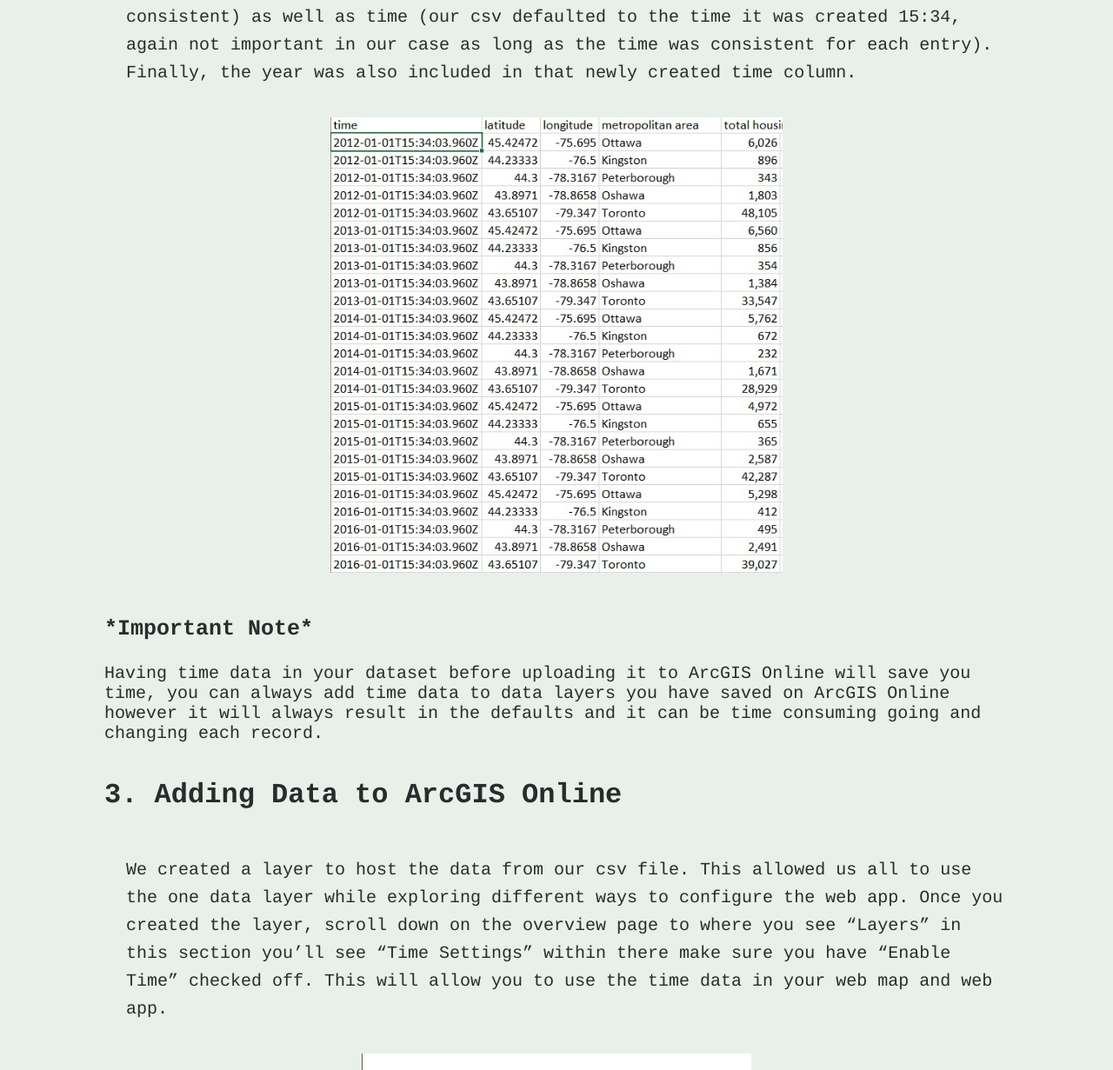
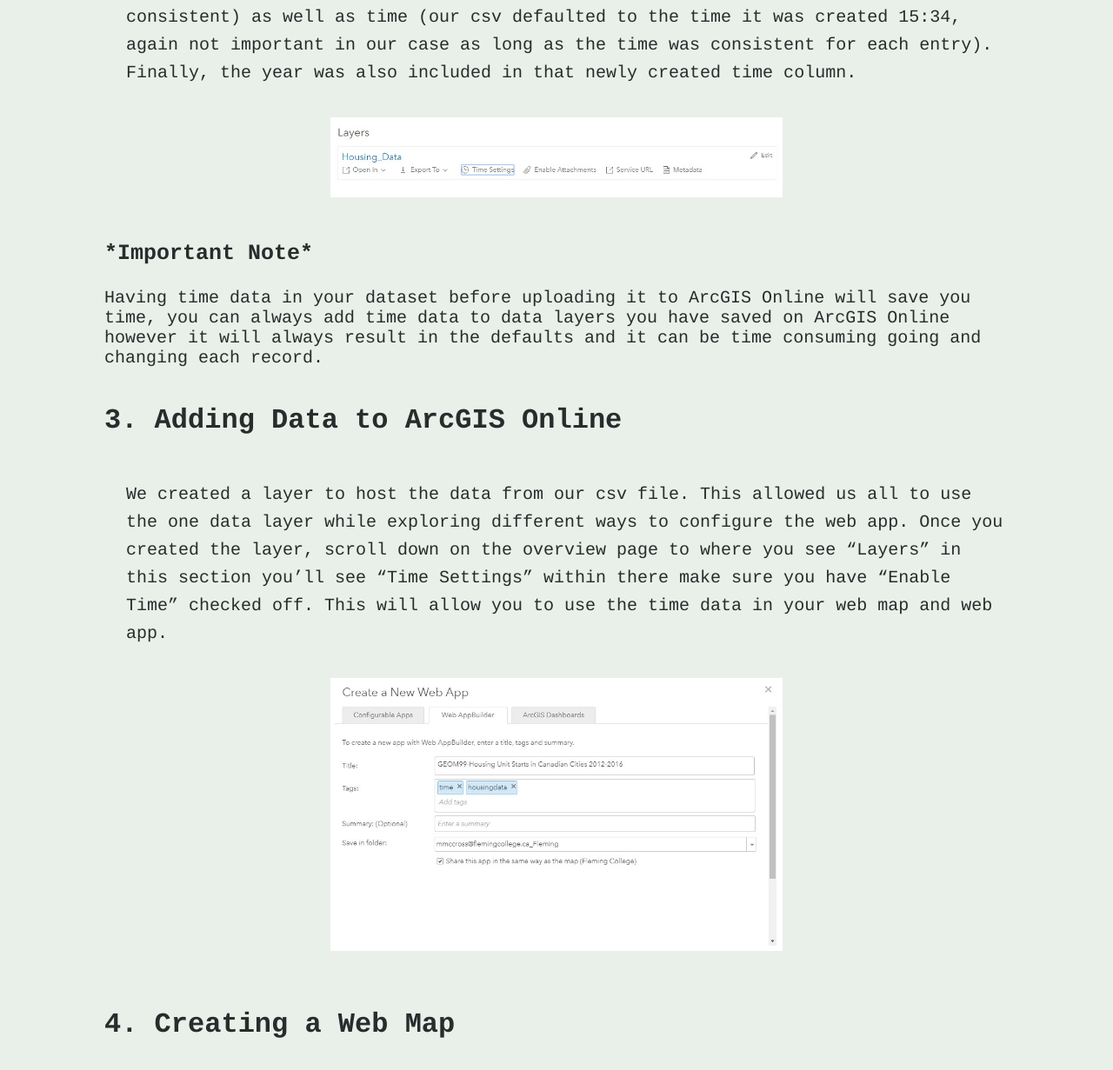
Before and after one commit to malmccrossan/geom99, a plain HTML site: page ourjourney.htm in a window 1280 px wide. Shown: the part 1166-2397 px from the top of the page at 87% size. Drawn offline with Linux system fonts and the light colour scheme.

Commit message:
Update ourjourney.htm

```diff
--- a/ourjourney.htm
+++ b/ourjourney.htm
@@ -30,7 +30,7 @@
 		<h2>2.	Configuration of Data (very important step!) </h2>
 		<p class="problem">The dataset we chose included the total housing starts for Provinces and Metropolitan areas. It did not include any spatial data so we knew we would have to add that to our dataset in order to map it. We chose to work with 5 metropolitan cities and get the coordinates of those cities to add to the dataset. </p>
 		<p class="problem">The purpose to this web app is to visualize housing data change over time, this requires the data to have time, a date is not enough. We added time to our dataset by adding a column that included the date (in our case we chose Jan 1st as our data was for the whole year, which date we chose didn’t matter as long as it was consistent) as well as time (our csv defaulted to the time it was created 15:34, again not important in our case as long as the time was consistent for each entry). Finally, the year was also included in that newly created time column.</p>
-		<img class= "problemimage" src="images/data.jpg" alt="Data Table">
+		<img class= "problemimage" src="images/Layers.jpg" alt="Data Table">
 
 		<h3>*Important Note*</h3>
 		<p>Having time data in your dataset before uploading it to ArcGIS Online will save you time, you can always add time data to data layers you have saved on ArcGIS Online however it will always result in the defaults and it can be time consuming going and changing each record.</p>
@@ -38,7 +38,7 @@
 		<h2>3.	Adding Data to ArcGIS Online</h2>
 
 		<p class="problem">We created a layer to host the data from our csv file. This allowed us all to use the one data layer while exploring different ways to configure the web app. Once you created the layer, scroll down on the overview page to where you see “Layers” in this section you’ll see “Time Settings” within there make sure you have “Enable Time” checked off. This will allow you to use the time data in your web map and web app.  </p>
-		<img class= "problemimage" src="images/timesettings.jpg" alt="Layers">
+		<img class= "problemimage" src="images/webappbuilder.jpg" alt="Layers">
 
 		<h2>4.	Creating a Web Map  </h2>
 		<p class="problem">After the layer is created add it to a map, this is where you will symbolize the data and any other layers, edit your legend and decide on a base map. Make sure when you add your layer that time enable is still check (click on more options of the data layer) this will show a time slider at the bottom of the map. </p>
@@ -63,7 +63,7 @@
 		<p class="problem">First you are going to want to choose a theme for your web app, we went with a theme that was minimal as the data on the map was the focal point of our web app, we had no plans of having supplemental information on the web app.  </p>
 		<img class= "problemimage" src="images/theme.jpg" alt="Choosing Theme">
 		<p class="problem">Widgets can be added to your web app, think of widgets like cool add on you can add to your web app that allows the user to interact with the app.</p?
-		<img class= "problemimage" src="images/" alt="Choosing Widget" >
+		<img class= "problemimage" src="images/widgets.jpg" alt="Choosing Widget" >
 		<p class="problem">This is where we added the time slider widget. Configuring the time slider widget is very similar to that of the web map we did earlier. In fact, the default settings of this widget will be that of what you had in the web map, so if you like the settings you chose before you are able keep them, if not you can still change them. (Changing the time slider settings in the web app will not change the settings the web map).</p>
 		<img class= "problemimage" src="images/timesliderwidget.jpg" alt="Configuring the Time Slider Widget" >
 		<p class="problem">We decided to add another widget, the query widget, so that users can see details of the housing data more clearly as well as query what they are looking for.</p>
```
